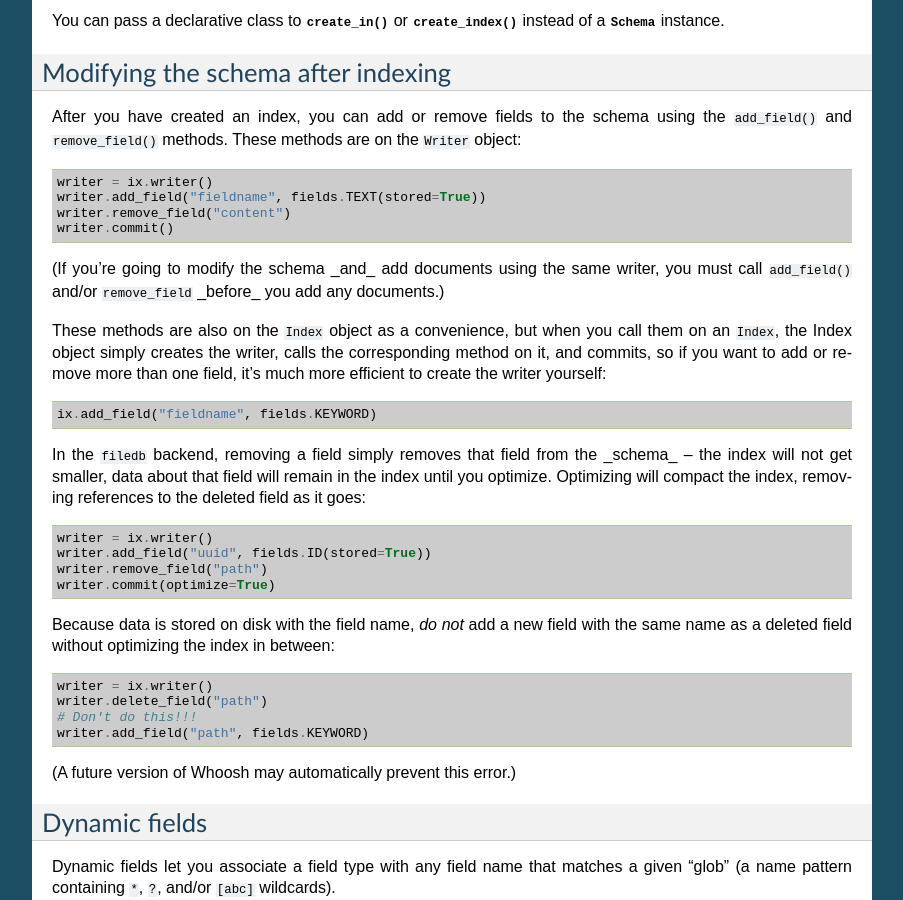
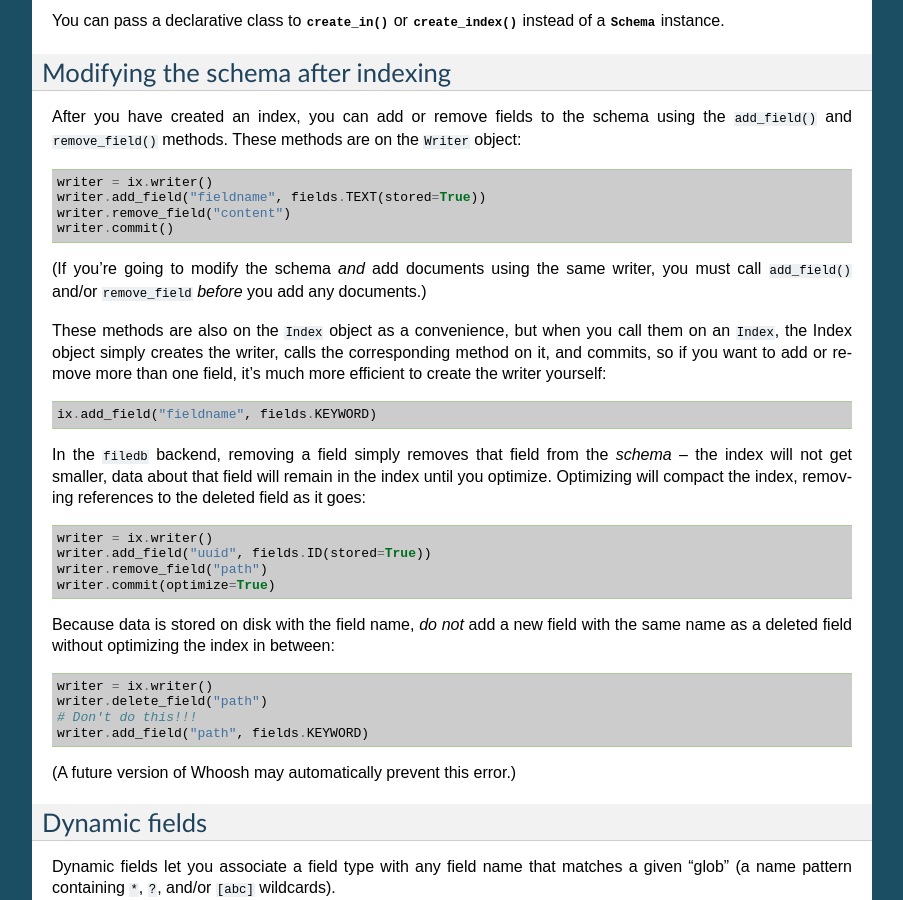
Before and after one commit to dex4er/whoosh, a Sphinx documentation site: the page built from docs/source/schema.rst, in a window 1280 px wide and 900 px high, scrolled down 2160 px. Shown: the whole window, without its empty margins (198-1101 px from the left). Built offline with Sphinx 7.4.7, drawn with Linux system fonts in a browser that asks for light colours.

Commit message:
Fix corrupted italics

```diff
--- a/docs/source/schema.rst
+++ b/docs/source/schema.rst
@@ -144,8 +144,8 @@ on the ``Writer`` object::
     writer.remove_field("content")
     writer.commit()
 
-(If you're going to modify the schema _and_ add documents using the same
-writer, you must call ``add_field()`` and/or ``remove_field`` _before_ you
+(If you're going to modify the schema *and* add documents using the same
+writer, you must call ``add_field()`` and/or ``remove_field`` *before* you
 add any documents.)
 
 These methods are also on the ``Index`` object as a convenience, but when you
@@ -156,7 +156,7 @@ more than one field, it's much more efficient to create the writer yourself::
     ix.add_field("fieldname", fields.KEYWORD)
 
 In the ``filedb`` backend, removing a field simply removes that field from the
-_schema_ -- the index will not get smaller, data about that field will remain
+*schema* -- the index will not get smaller, data about that field will remain
 in the index until you optimize. Optimizing will compact the index, removing
 references to the deleted field as it goes::
 
```
